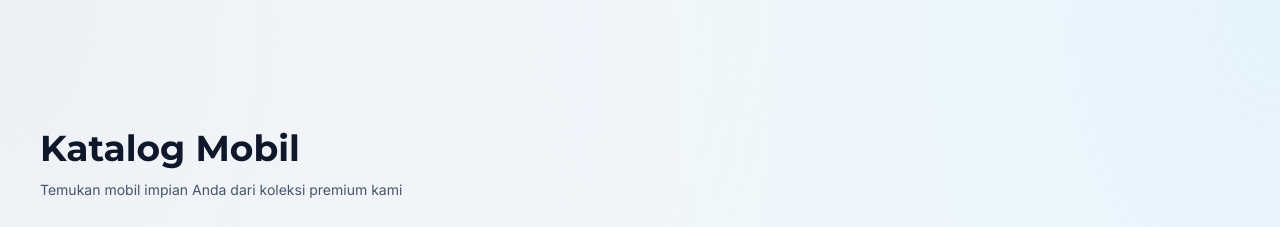
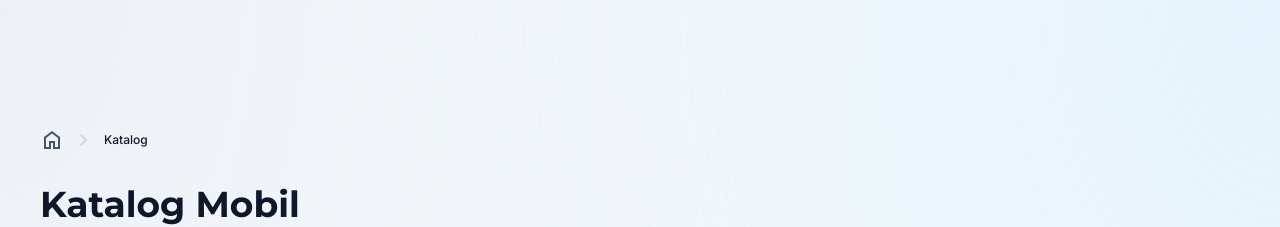
Before and after one commit to ardhikaxx/jmk-gallery, a Next.js app: page /katalog in a window 1280 px wide. Shown: the top 227 px of the page. Built offline with nearby package versions, Linux system fonts and the light colour scheme.

Commit message:
fix: tambahkan breadcrumb pada halaman katalog

```diff
--- a/app/katalog/page.tsx
+++ b/app/katalog/page.tsx
@@ -3,6 +3,7 @@
 import { useState } from "react";
 import Image from "next/image";
 import Link from "next/link";
+import Breadcrumbs from "../components/Breadcrumbs";
 
 interface Car {
   slug: string;
@@ -94,6 +95,7 @@ export default function KatalogPage() {
     <main className="min-h-screen bg-mesh">
       <div className="max-w-7xl mx-auto px-6 sm:px-10 pt-32 pb-20">
         {/* Header */}
+        <Breadcrumbs items={[{ label: "Katalog" }]} />
         <div className="mb-12">
           <h1 className="font-(family-name:--font-montserrat) text-primary text-3xl md:text-4xl font-bold mb-3">
             Katalog Mobil
```
